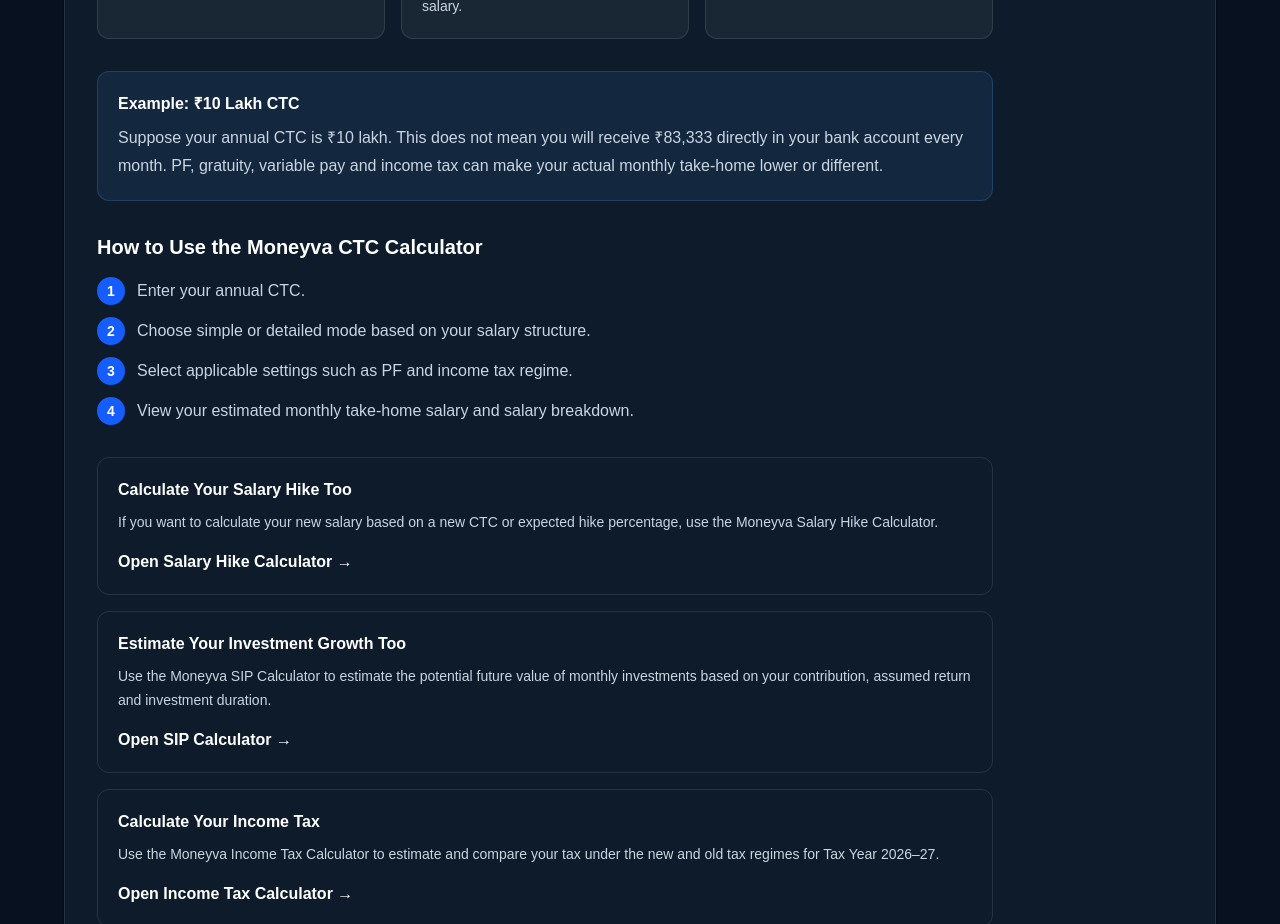
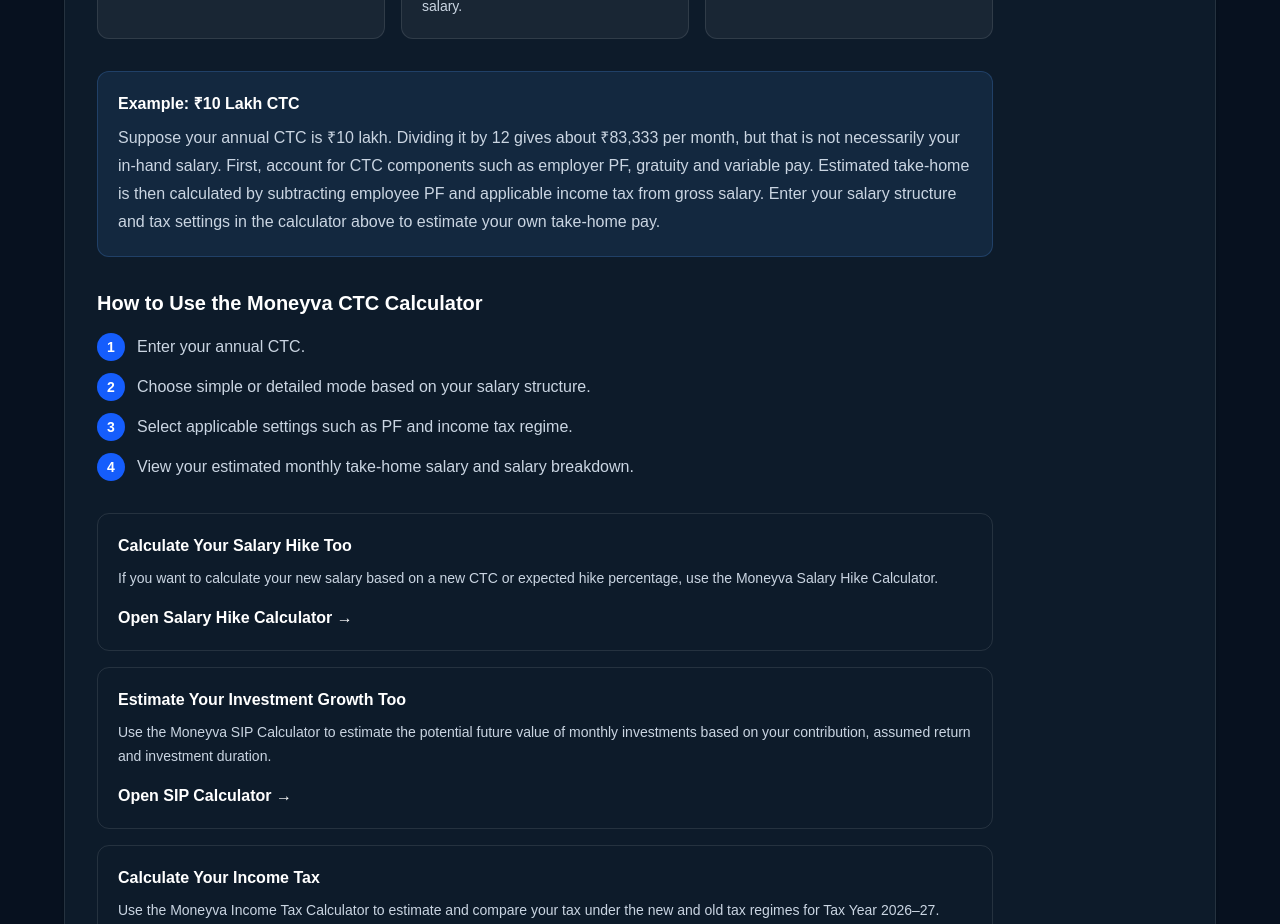
Before and after one commit to Raghawendrasinha/moneyva, a Next.js app: page /ctc-calculator in a window 1280 px wide. Shown: the part 2840-3764 px from the top of the page. Built offline with nearby package versions, Linux system fonts and the light colour scheme; no server answers; the database is empty.

Commit message:
seo: clarify ctc take-home salary example

```diff
--- a/app/ctc-calculator/page.tsx
+++ b/app/ctc-calculator/page.tsx
@@ -1638,8 +1638,8 @@
 
                 <p className="mt-2 leading-7 text-slate-700 dark:text-slate-300">
                   {language === "hi"
-                    ? "मान लीजिए आपकी annual CTC ₹10 लाख है। इसका मतलब यह नहीं है कि आपको हर महीने ₹83,333 सीधे बैंक खाते में मिलेंगे। PF, gratuity, variable pay और income tax जैसी चीजों के कारण actual monthly take-home इससे कम या अलग हो सकता है।"
-                    : "Suppose your annual CTC is ₹10 lakh. This does not mean you will receive ₹83,333 directly in your bank account every month. PF, gratuity, variable pay and income tax can make your actual monthly take-home lower or different."}
+                    ? "मान लीजिए आपकी annual CTC ₹10 लाख है। इसे 12 से भाग देने पर लगभग ₹83,333 प्रति माह मिलता है, लेकिन यह जरूरी नहीं कि आपकी in-hand salary भी इतनी हो। पहले CTC में शामिल employer PF, gratuity और variable pay जैसे घटकों को समझें। फिर gross salary से employee PF और लागू income tax जैसी कटौतियाँ घटाकर estimated take-home निकाला जाता है। अपना वास्तविक अनुमान पाने के लिए ऊपर दिए गए calculator में अपनी salary structure और tax settings दर्ज करें।"
+                    : "Suppose your annual CTC is ₹10 lakh. Dividing it by 12 gives about ₹83,333 per month, but that is not necessarily your in-hand salary. First, account for CTC components such as employer PF, gratuity and variable pay. Estimated take-home is then calculated by subtracting employee PF and applicable income tax from gross salary. Enter your salary structure and tax settings in the calculator above to estimate your own take-home pay."}
                 </p>
               </div>
 
```
